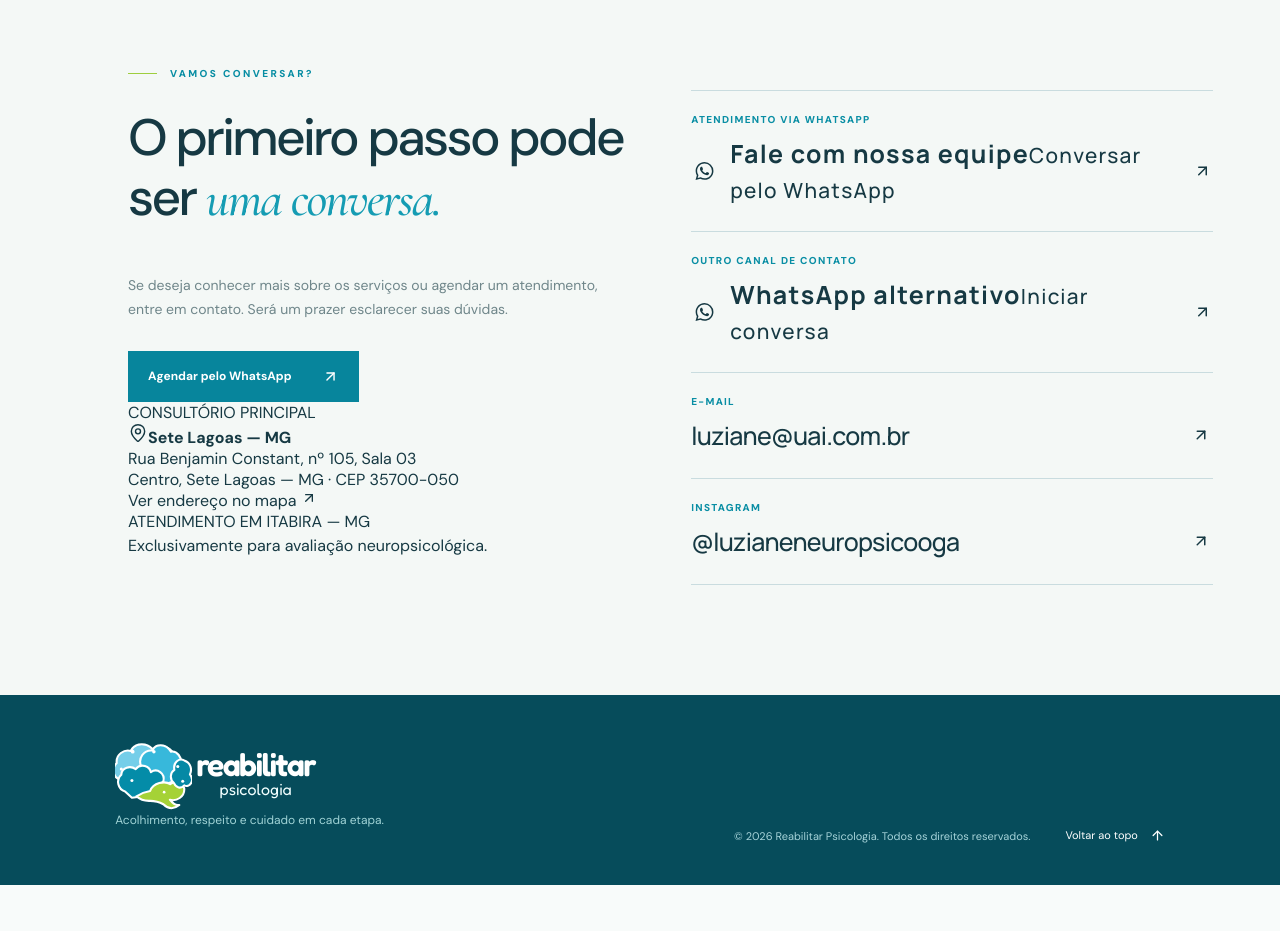
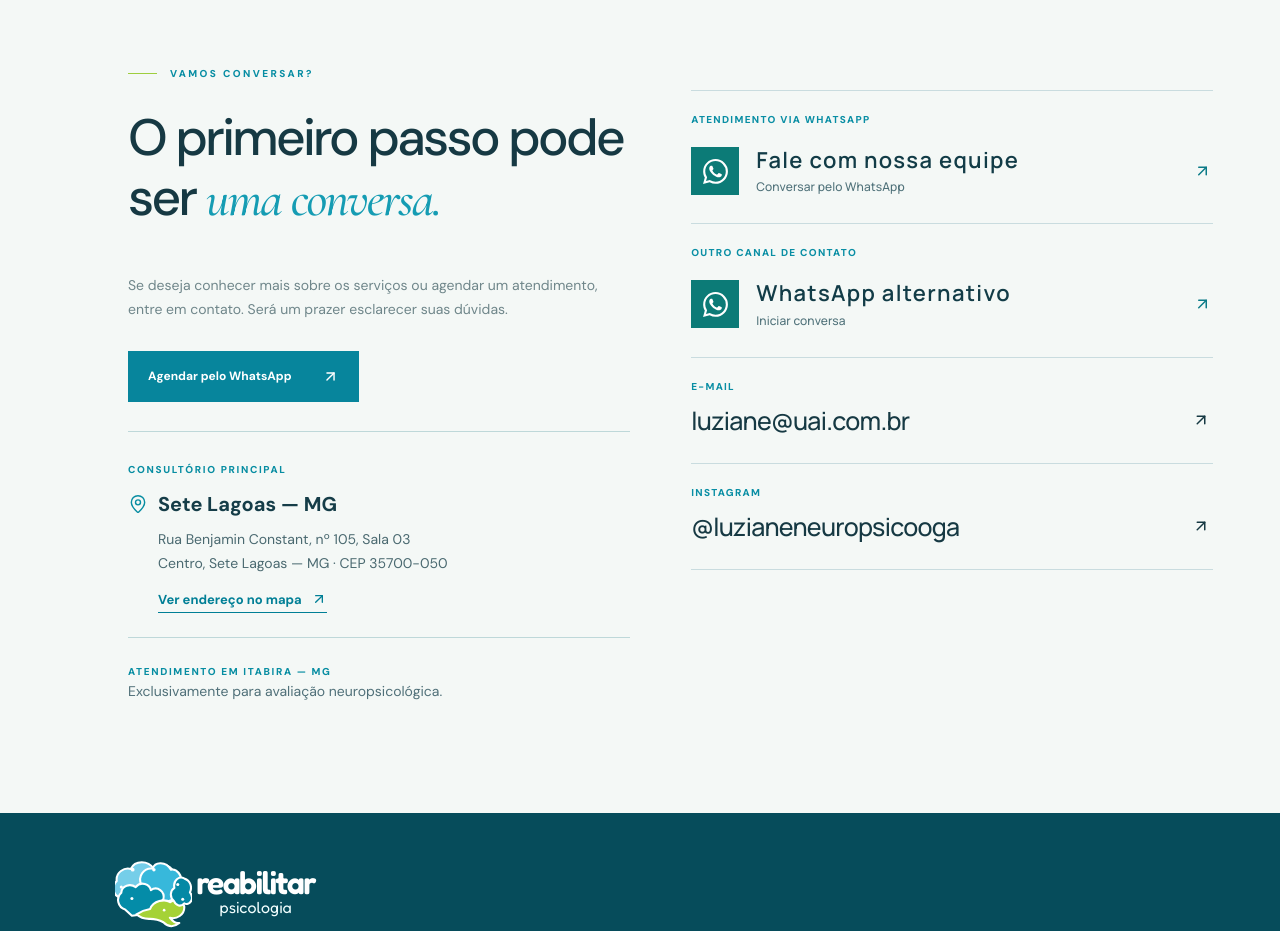
Before and after one commit to gabrieldigitalsales-del/luzianebiosite, a React (Vite) app: page / in a window 1280 px wide. Shown: the part 4080-5011 px from the top of the page. Before the commit the page ends 4965 px from the top, so only its background shows below. Built offline with nearby package versions, Linux system fonts and the light colour scheme.

Commit message:
Aplica estilos da V9 para endereço e WhatsApp

```diff
--- a/src/styles.css
+++ b/src/styles.css
@@ -102,3 +102,24 @@ h1,h2,h3{font-family:'DM Sans',sans-serif}h1{font-weight:500!important}h2{font-w
   object-fit: contain;
   object-position: center;
 }
+
+/* V9 — endereço e contatos premium */
+.care-location{margin-top:29px;border-top:1px solid #bed8d9;padding-top:25px;}
+.care-location-kicker{font-size:10px;font-weight:750;letter-spacing:1.65px;color:#078da2;}
+.care-location-heading{display:flex;align-items:center;gap:10px;margin:13px 0 10px;font-size:20px;color:#153d48;}
+.care-location-heading svg{color:#078da2;flex-shrink:0;}
+.care-location address{font-style:normal;font-size:14px;line-height:1.75;color:#4a6970;padding-left:30px;}
+.care-location-map{display:inline-flex;align-items:center;gap:9px;margin:15px 0 0 30px;color:#007f96;text-decoration:none;font-weight:650;font-size:13px;border-bottom:1px solid currentColor;padding-bottom:4px;}
+.care-location-map:hover{color:#005b6c;}
+.care-location-secondary{margin-top:24px;padding-top:21px;}
+.care-location-secondary p{margin:0;color:#507079;line-height:1.65;font-size:14px;}
+.contact-detail .whatsapp-contact-link{display:flex;align-items:center;gap:17px;text-decoration:none;padding:11px 0 3px;min-width:0;}
+.whatsapp-contact-icon{display:grid;place-items:center;flex-shrink:0;width:48px;height:48px;background:#0c7b77;color:#fff;}
+.whatsapp-contact-icon svg{width:25px;height:25px;display:block;}
+.whatsapp-contact-copy{display:flex;flex-direction:column;gap:5px;letter-spacing:normal;min-width:0;}
+.whatsapp-contact-copy strong{font-size:clamp(17px,2vw,22px);line-height:1.2;font-weight:600;color:#123c47;}
+.whatsapp-contact-copy small{font-size:12px;font-weight:450;color:#50727a;letter-spacing:.1px;}
+.contact-detail .whatsapp-contact-arrow{margin-left:auto;flex-shrink:0;color:#0c7b88;}
+.contact-detail .whatsapp-contact-link:hover .whatsapp-contact-icon{background:#09615d;}
+.contact-detail .whatsapp-contact-link:hover .whatsapp-contact-arrow{transform:translate(4px,-4px);}
+@media(max-width:760px){.care-location{margin-top:25px}.whatsapp-contact-icon{width:44px;height:44px}.contact-detail .whatsapp-contact-link{gap:12px}.whatsapp-contact-copy strong{font-size:17px}.care-location-heading{font-size:18px}}
```
